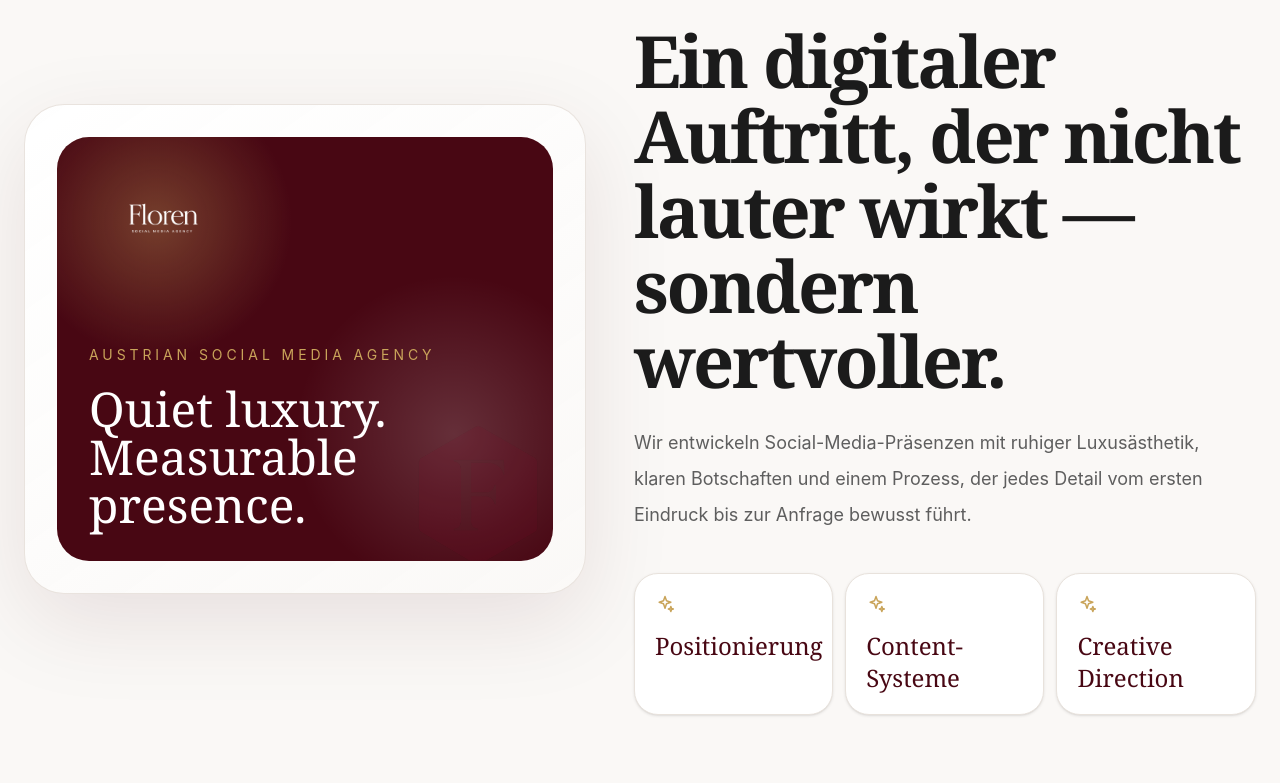
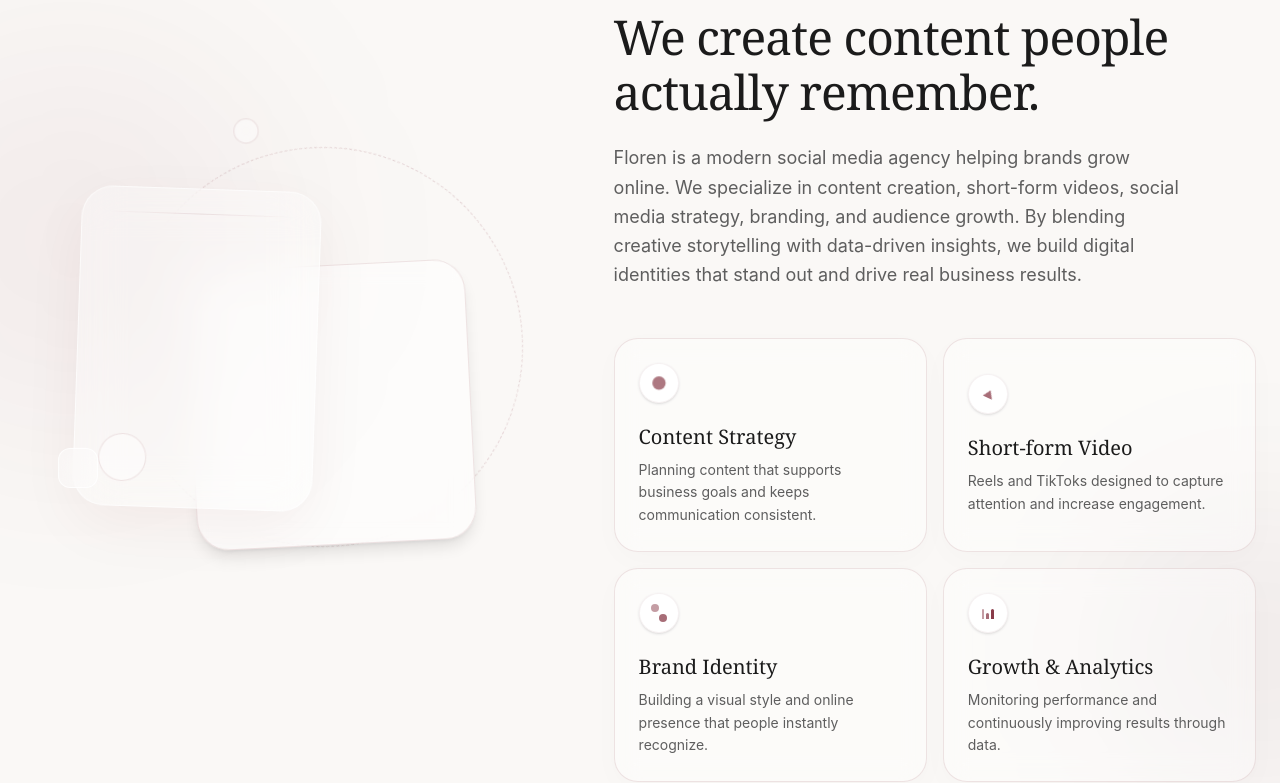
Before and after one commit to florensocial/floren-website, a Next.js app: page / in a window 1280 px wide. Shown: the part 977-1760 px from the top of the page. Built offline with nearby package versions, Linux system fonts and the light colour scheme.

Commit message:
Update site.tsx

```diff
--- a/components/site.tsx
+++ b/components/site.tsx
@@ -7,7 +7,7 @@
 import { dictionary, packages, type Lang, type Package } from "@/lib/content";
 import { Icon } from "./icons";
 import { Hero } from "./hero";
-import Intro from "./intro"
+import Intro from "./intro"; // Імпортуємо нову секцію
 
 type Copy = (typeof dictionary)[Lang];
 type Status = "idle" | "sending" | "success" | "error";
@@ -237,46 +237,20 @@
         </div>
       </header>
 
-      <main>{contactOnly ? <Contact lang={lang} selectedPackage={selectedPackage} standalone /> : <><Hero t={t} /><Intro t={t} /><Services t={t} /><Contact lang={lang} /></>}</main>
+      <main>
+        {contactOnly ? (
+          <Contact lang={lang} selectedPackage={selectedPackage} standalone />
+        ) : (
+          <>
+            <Hero t={t} />
+            <Intro t={t} />
+            <Services t={t} />
+            <Contact lang={lang} />
+          </>
+        )}
+      </main>
       <Footer t={t} />
     </div>
-  );
-}
-
-function Intro({ t }: { t: Copy }) {
-  return (
-    <section className="relative px-6 py-32 md:py-40">
-      <div className="absolute inset-x-8 top-0 h-px bg-gradient-to-r from-transparent via-[#C9A45A] to-transparent" />
-      <div className="mx-auto grid max-w-7xl items-center gap-12 lg:grid-cols-[0.95fr_1.05fr]">
-        <div className="luxury-card reveal-up rounded-[2.5rem] p-6 md:p-8">
-          <div className="relative min-h-[420px] overflow-hidden rounded-[2rem] bg-[#480713] p-8 text-white">
-            <div className="absolute inset-0 bg-[radial-gradient(circle_at_20%_20%,rgba(201,164,90,.35),transparent_26%),radial-gradient(circle_at_80%_70%,rgba(255,255,255,.16),transparent_32%)]" />
-            <Image src="/logos/brandmark_withoutbg.png" alt="" width={260} height={260} className="absolute bottom-[-70px] right-[-55px] opacity-10" />
-            <div className="relative z-10 flex h-full min-h-[360px] flex-col justify-between">
-              <Image src="/logos/floren_full_color_withoutbg.png" alt="Floren" width={150} height={80} className="brightness-0 invert" />
-              <div>
-                <p className="text-sm uppercase tracking-[0.28em] text-[#C9A45A]">Austrian Social Media Agency</p>
-                <p className="mt-5 font-serif text-5xl leading-none">Quiet luxury. Measurable presence.</p>
-              </div>
-            </div>
-          </div>
-        </div>
-
-        <div className="reveal-up">
-          <p className="text-sm font-semibold uppercase tracking-[0.32em] text-[#C9A45A]">{t.intro.eyebrow}</p>
-          <h2 className="mt-5 font-serif text-5xl font-semibold leading-[1.04] tracking-[-0.035em] md:text-7xl">{t.intro.title}</h2>
-          <p className="mt-7 max-w-2xl text-lg leading-9 text-[#5E5E5E]">{t.intro.text}</p>
-          <div className="mt-10 grid gap-3 sm:grid-cols-3">
-            {t.intro.points.map((point) => (
-              <div key={point} className="rounded-3xl border border-[#E8E2DC] bg-white px-5 py-5 shadow-sm transition hover:-translate-y-1 hover:shadow-[0_20px_50px_rgba(72,7,19,.08)]">
-                <Icon name="sparkle" className="mb-4 h-5 w-5 text-[#C9A45A]" />
-                <p className="font-serif text-2xl text-[#480713]">{point}</p>
-              </div>
-            ))}
-          </div>
-        </div>
-      </div>
-    </section>
   );
 }
 
```
